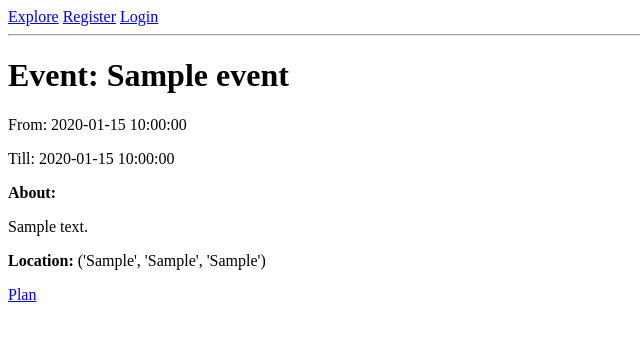
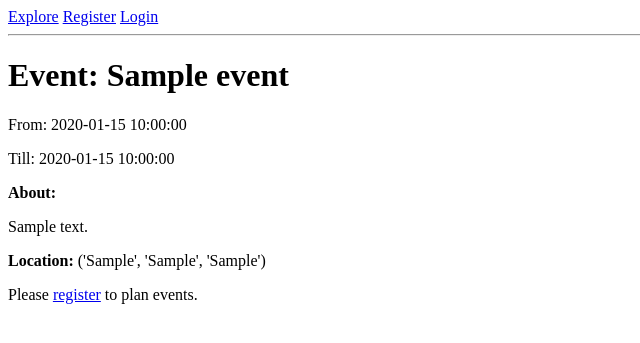
Before and after one commit to 4u70m493/airc, a Flask app: template app/templates/event.html in a window 1280 px wide. Shown: the top 343 px of the page, without its empty margins (0-640 px from the left). Run offline with Flask 2, Linux system fonts and the light colour scheme; tables that the repository leaves empty hold one stand-in row (values such as "Sample post"); the template is opened without the code that fills it: values that come from a table or form of the project are taken from there, most other values are stand-ins (such as "Sample title", 1, 10 or a date in 2020).

Commit message:
fxs evt tpl for anon users (suggest to register to plan)

```diff
--- a/app/templates/event.html
+++ b/app/templates/event.html
@@ -18,9 +18,15 @@
 
 <b>Location:</b> {{ event.location, event.city, event.country }}
 
+{% if not current_user.is_anonymous %}
 {% if not current_user.is_planning(event) %}
 <p><a href="{{ url_for('plan', event_id=event.id) }}">Plan</a></p>
 {% else %}
 <p><a href="{{ url_for('unplan', event_id=event.id) }}">Unplan</a></p>
 {% endif %}
+{% else %}
+<p>
+    Please <a href="{{ url_for('register') }}">register</a> to plan events.
+</p>
+{% endif %}
 {% endblock %}
```
